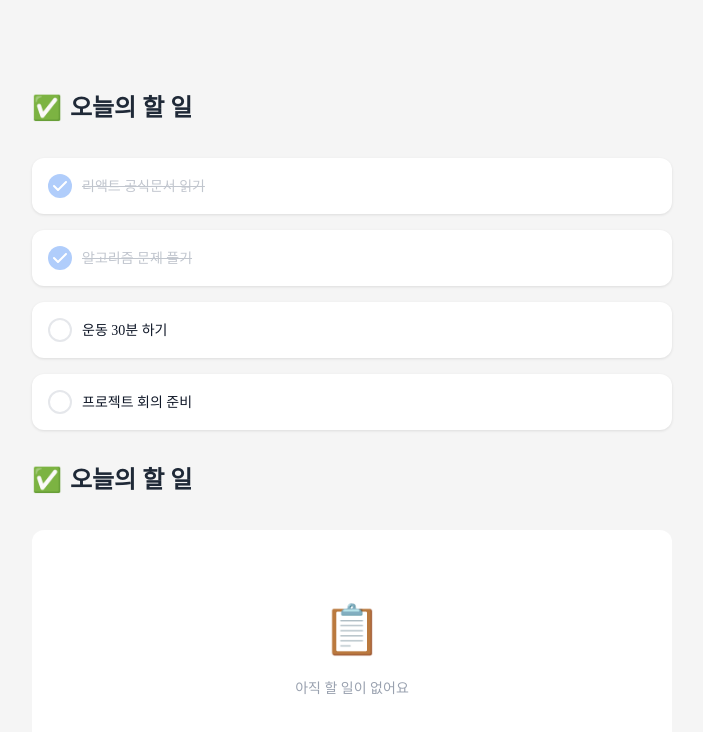
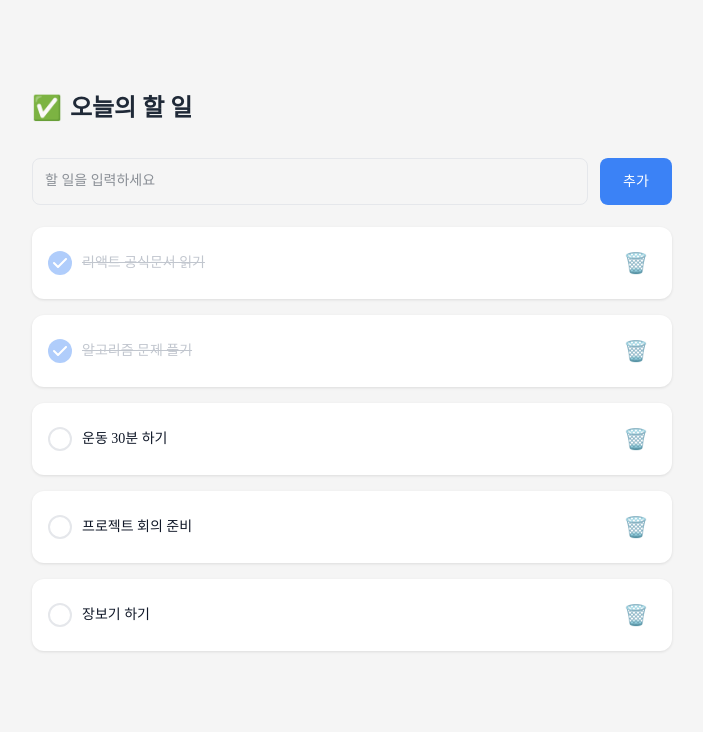
Before and after one commit to IT-Cotato/13th-Frontend-Assignment, a React (Vite) app: page / in a window 1280 px wide. Shown: the top 732 px of the page, without its empty margins (413-1116 px from the left). Built offline with nearby package versions, Linux system fonts and the light colour scheme.

Commit message:
feat: week3

```diff
--- a/index.html
+++ b/index.html
@@ -2,9 +2,9 @@
 <html lang="en">
   <head>
     <meta charset="UTF-8" />
-    <link rel="icon" type="image/svg+xml" href="/favicon.svg" />
+    <link rel="icon" type="image/svg+xml" href="/favicon.jpg" />
     <meta name="viewport" content="width=device-width, initial-scale=1.0" />
-    <title>cotato</title>
+    <title>cotato-박다인</title>
   </head>
   <body>
     <div id="root"></div>
--- a/src/App.tsx
+++ b/src/App.tsx
@@ -1,16 +1,56 @@
 import TodoEmpty from "./component/TodoEmpty"
 import TodoHeader from "./component/TodoHeader"
 import TodoList from "./component/TodoList"
+import TodoInput from "./component/TodoInput"
+import { useState } from "react";
+
+interface TodoItem {
+  id: number;
+  content: string;
+  isDone: boolean;
+}
+
 
 function App() {
+  const [todos, setTodos] = useState<TodoItem[]>([
+    { id: 1, content: "리액트 공식문서 읽기", isDone: true },
+    { id: 2, content: "알고리즘 문제 풀기", isDone: true },
+    { id: 3, content: "운동 30분 하기", isDone: false },
+    { id: 4, content: "프로젝트 회의 준비", isDone: false },
+    { id: 5, content: "장보기 하기", isDone: false },
+  ]);
+
+  const handleAdd = (text: string) => {
+    const newTodo: TodoItem = {
+      id: Date.now(),
+      content: text,
+      isDone: false,
+    };
+    setTodos((prev) => [...prev, newTodo]);
+  };
+
+  const handleDelete = (id: number) => {
+    setTodos((prev) => prev.filter((todo) => todo.id !== id));
+  };
+
+  const handleToggle = (id: number) => {
+    setTodos((prev) =>
+      prev.map((todo) =>
+        todo.id === id ? { ...todo, isDone: !todo.isDone } : todo
+      )
+    );
+  };
+
   return (
     <>
     <div className="flex flex-col w-[640px] mt-[80px] ml-[445px] mr-[464px] gap-[22px]">
       <TodoHeader />
-      <TodoList />
-
-      <TodoHeader />
-      <TodoEmpty />
+      <TodoInput onAdd={handleAdd} />
+      {todos.length > 0 ? (
+        <TodoList todos={todos} onToggle={handleToggle} onDelete={handleDelete} />
+      ) : (
+        <TodoEmpty />
+      )}
     </div>
     </>
 
--- a/src/component/TodoCard.tsx
+++ b/src/component/TodoCard.tsx
@@ -4,16 +4,19 @@ interface TodoCardProps {
   content: string;
   checked?: boolean;
   onToggle?: () => void;
+  onDelete?: () => void;
 }
 
-export default function TodoCard({ content, checked, onToggle }: TodoCardProps) {
+export default function TodoCard({ content, checked, onToggle, onDelete }: TodoCardProps) {
   return (
-    <li className="flex p-[16px] gap-[10px] items-center self-stretch bg-card rounded-[12px] shadow-[0_1px_3px_0_rgba(0,0,0,0.10)]">
+    <div className="flex p-4 items-center justify-between self-stretch bg-card rounded-[12px] shadow-[0_1px_3px_0_rgba(0,0,0,0.10)]">
+
+      <div className="flex gap-[10px] items-center">
         <div className="relative w-6 h-6 flex items-center justify-center">
           <input
             type="checkbox"
             checked={checked}
-          onClick={onToggle}
+            onChange={onToggle}
             className={`appearance-none w-6 h-6 border-[2px] rounded-full transition-colors
               ${ checked ? 'bg-primary/40 border-transparent' : 'bg-white border-border'}
             `}
@@ -29,6 +32,13 @@ export default function TodoCard({ content, checked, onToggle }: TodoCardProps)
         >
           {content}
         </p>
-    </li>
+      </div>
+      <button
+        onClick={onDelete}
+        className="w-10 h-10 flex items-center justify-center rounded-[8px] text-[20px] leading-[30px]"
+      >
+        🗑️
+      </button>
+    </div>
   )
 }
--- /dev/null
+++ b/src/component/TodoInput.tsx
@@ -0,0 +1,38 @@
+import { useState } from "react";
+
+interface TodoInputProps {
+  onAdd: (text: string) => void;
+}
+
+export default function TodoInput({ onAdd }: TodoInputProps) {
+  const [text, setText] = useState("");
+
+  const handleAdd = () => {
+    if (text.trim() === "") return;
+    onAdd(text);
+    setText("");
+  };
+
+  return(
+    <div className="flex w-[640px] h-[46.6px] items-center justify-between gap-3">
+      <input
+        value={text}
+        onChange={(e) => setText(e.target.value)}
+        placeholder="할 일을 입력하세요"
+        className="flex-1 h-[46.6px] px-3 py-4 text-body items-center border-[0.8px] rounded-[8px] border-border outline-none transition-all
+          focus:border-2 focus:border-primary
+          focus:ring-4 focus:ring-primary
+          focus:bg-transparent
+        "
+      />
+      <button
+        onClick={handleAdd}
+        className="flex w-[72.2px] h-full px-3 py-3 items-center justify-center bg-primary rounded-[8px] text-body text-white leading-[21px]"
+      >
+        추가
+      </button>
+
+    </div>
+  )
+
+}
--- a/src/component/TodoList.tsx
+++ b/src/component/TodoList.tsx
@@ -1,32 +1,12 @@
-import { useState } from "react";
 import TodoCard from "./TodoCard";
-import TodoEmpty from "./TodoEmpty";
 
-interface TodoItem {
-  id: number;
-  content: string;
-  isDone: boolean;
+interface TodoListProps {
+  todos: { id: number; content: string; isDone: boolean }[];
+  onToggle: (id: number) => void;
+  onDelete: (id: number) => void;
 }
 
-export default function TodoList() {
-  const [todos, setTodos] = useState<TodoItem[]>([
-    { id: 1, content: "리액트 공식문서 읽기", isDone: true },
-    { id: 2, content: "알고리즘 문제 풀기", isDone: true },
-    { id: 3, content: "운동 30분 하기", isDone: false },
-    { id: 4, content: "프로젝트 회의 준비", isDone: false },
-  ]);
-
-  const handleToggle = (id: number) => {
-    setTodos((prevTodos) =>
-      prevTodos.map((todo) =>
-        todo.id === id ? { ...todo, isDone: !todo.isDone } : todo
-      )
-    );
-  };
-
-  if (todos.length === 0) {
-    return <TodoEmpty />;
-  }
+export default function TodoList({ todos, onToggle, onDelete }: TodoListProps) {
 
   return (
     <ul className="flex flex-col items-start gap-4 self-stretch">
@@ -35,7 +15,8 @@ export default function TodoList() {
           key={todo.id}
           content={todo.content}
           checked={todo.isDone}
-          onToggle={() => handleToggle(todo.id)}
+          onToggle={() => onToggle(todo.id)}
+          onDelete={() => onDelete(todo.id)}
         />
       ))}
     </ul>
```
Also changed, not shown: public/favicon.jpg (added). Lines whose indentation alone changed are shown as unchanged.
